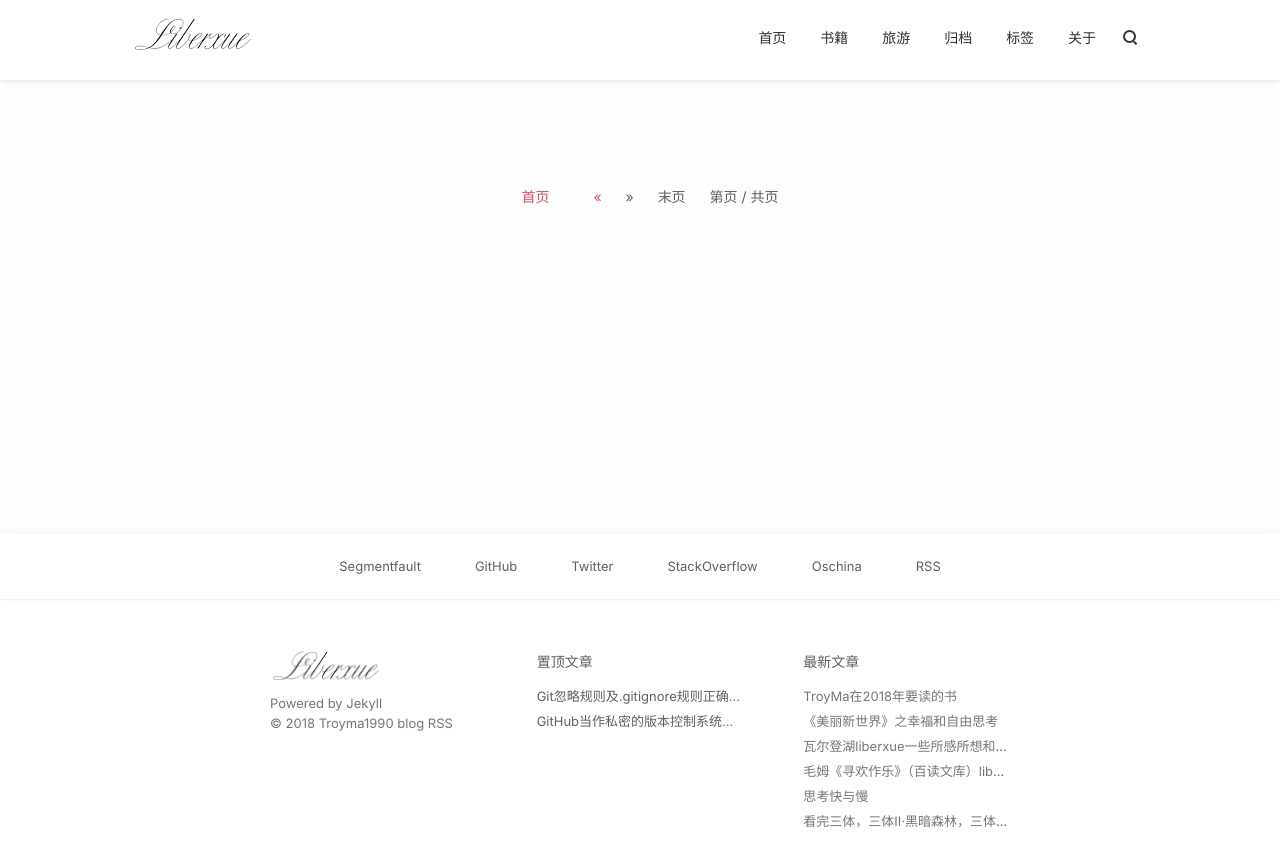
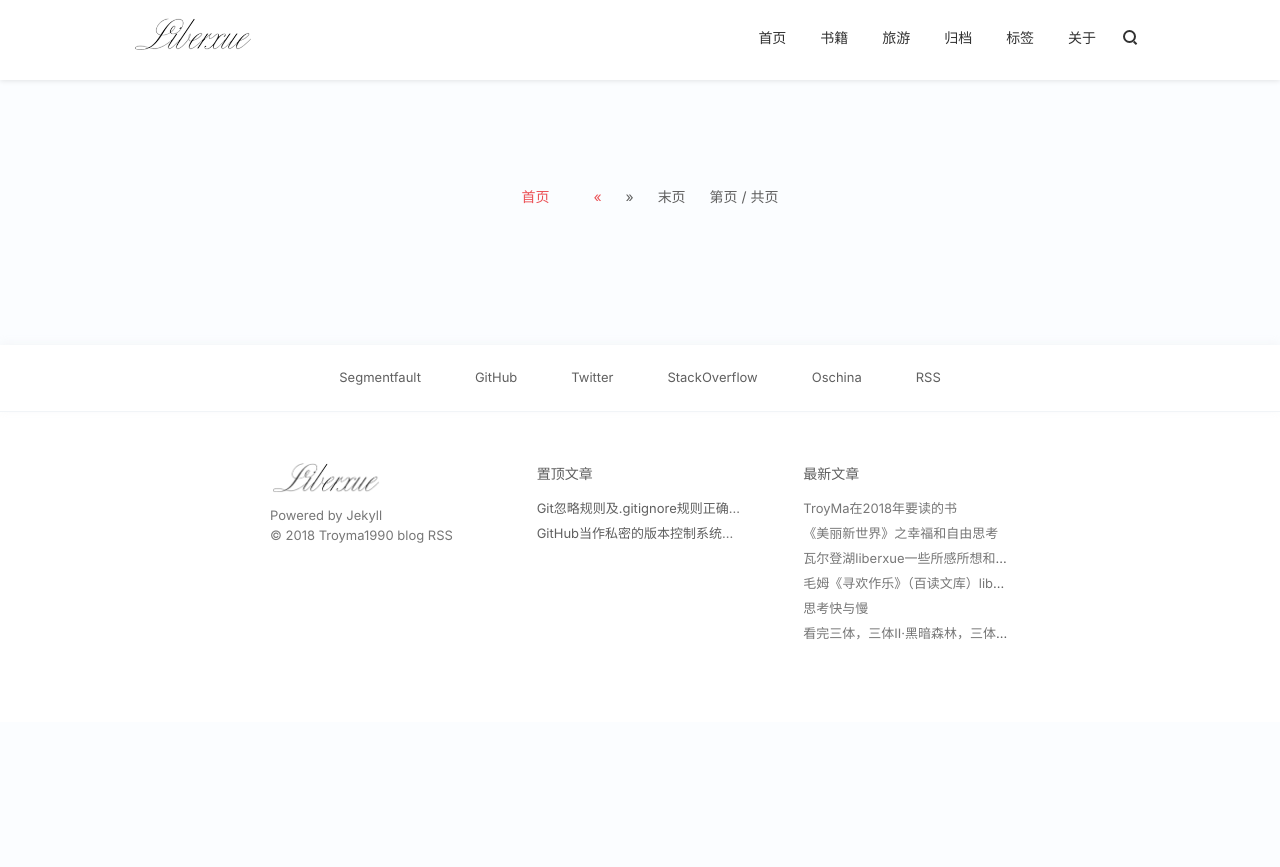
Before and after one commit to TroyMa1990/TroyMa1990.github.io, a Jekyll site: the page built from road/index.html, in a window 1280 px wide. Shown: the top 867 px of the page. Built offline with Jekyll 4.4.1, drawn with Linux system fonts in a browser that asks for light colours; nearby versions of some CDN libraries; comment, search, counter and statistics services are not loaded.

Commit message:
first commit  try something

```diff
--- a/style/style-liberxue.css
+++ b/style/style-liberxue.css
@@ -351,7 +351,7 @@
 /* ==========================================================================
    #footer
    ========================================================================== */
-.footer{position:fixed;z-index:1;bottom:0px;background-color:#fff;width:100%!important;}
+.footer{position:relative;z-index:1;margin-top:100px;padding-bottom:10px;background-color:#fff;}
 .footer-social{border-bottom:1px solid rgba(184,197,214,.2);    box-shadow: 0 -2px 8px 0 rgba(239, 241, 243, 0.59);}
 .footer-social .footer-container{max-width:940px;margin:0 auto;}
 .footer-social .social-list{padding:20px;text-align:center;}
```
